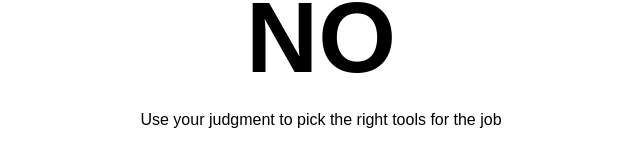
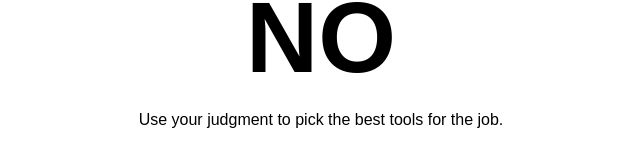
Before and after one commit to chrisvoll/doineedjquery, a plain HTML site: page index.html in a window 1280 px wide. Shown: the part 420-586 px from the top of the page, 319-959 px from the left. Drawn offline with Linux system fonts and the light colour scheme.

Commit message:
Adjusted copy

```diff
--- a/index.html
+++ b/index.html
@@ -15,6 +15,6 @@
 </head>
 <body>
   <h1>NO</h1>
-  <p>Use your judgment to pick the right tools for the job</p>
+  <p>Use your judgment to pick the best tools for the job.</p>
 </body>
 </html>
```
